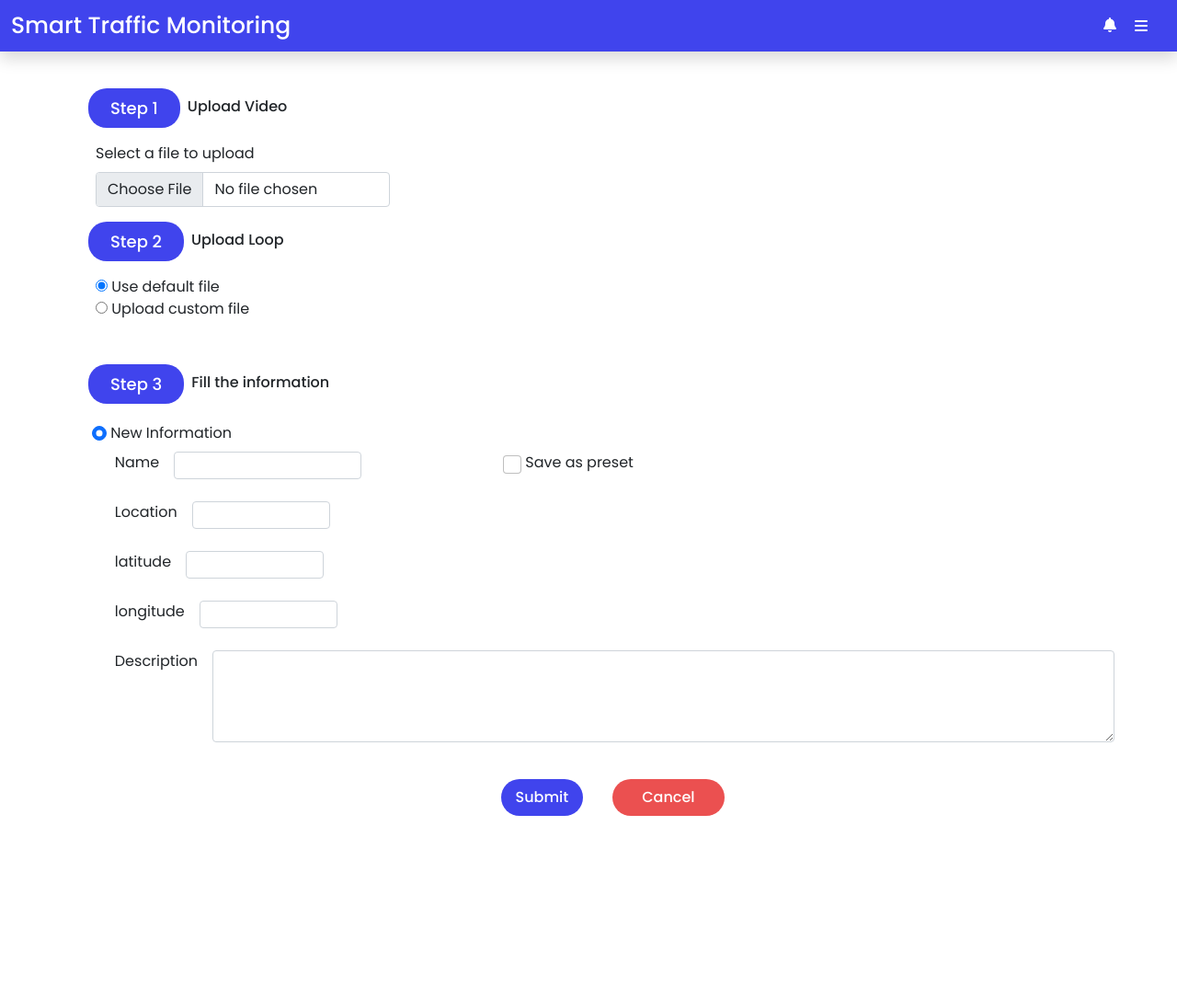
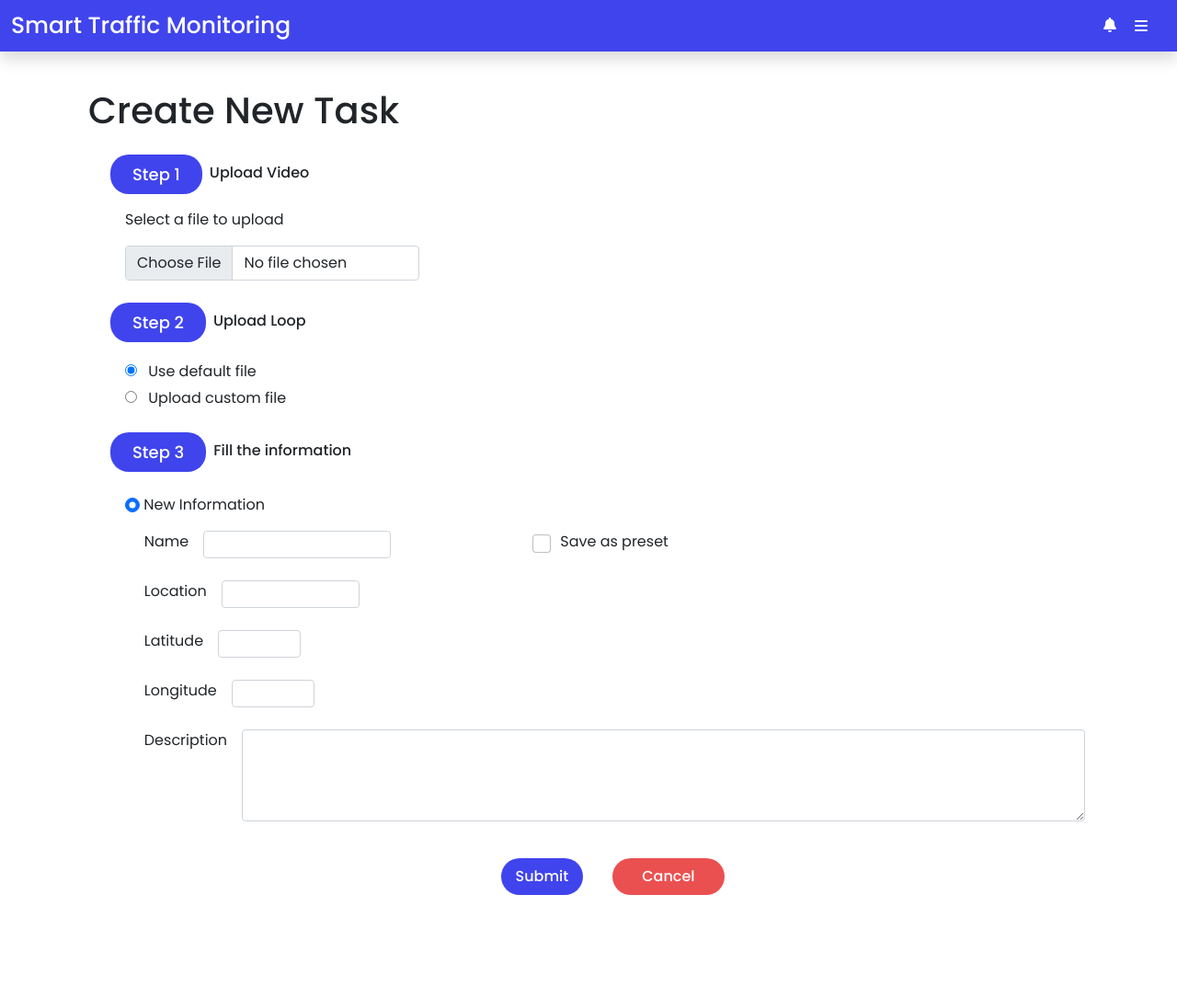
Before and after one commit to 6410685082/CN332_AAA, a Django app: page /create-task/ in a window 1280 px wide. Shown: the whole page at 92% size. Before the commit the page ends 887 px from the top, so only its background shows below. Run offline with Django 4.2, Linux system fonts and the light colour scheme; a user stored in the database is signed in; data comes from the database, SQL or seed files in the repository; parts of the project's set-up code (start-up, migrations or seed data) failed here and were passed over; some libraries are stand-ins or nearby versions.

Commit message:
edit task ui and load static

```diff
--- a/SmartTrafficMonitoring/task/templates/task/create_task.html
+++ b/SmartTrafficMonitoring/task/templates/task/create_task.html
@@ -3,41 +3,41 @@
 {% block body %}
 
 <div class="container">
+    <h1>Create New Task</h1>
     <form method="post" enctype="multipart/form-data" action="{% url 'task:create_task' %}">
         {% csrf_token %}
-
-        <div class="step-1">
+        <div class="step-1 m-4">
             <div class="d-flex upload-header">
                 <p class="step">Step 1</p>
                 <p class="m-2">Upload Video</p>
             </div>
-            <div class="mb-3 upload-file">
-                <label for="" class="form-label">Select a file to upload</label>
-                <input class="form-control" type="file" name="input_vdo" accept="video/mp4,video/x-m4v,video/*" required>
+            <div class="upload-file">
+                <label for="" class="form-label m-2 mt-0">Select a file to upload</label>
+                <input class="form-control m-2" type="file" name="input_vdo" accept="video/mp4,video/x-m4v,video/*" required>
             </div>
         </div>
-        <div class="step-2">
+        <div class="step-2 m-4">
             <div class="d-flex upload-header">
                 <p class="step">Step 2</p>
                 <p class="m-2">Upload Loop</p>
             </div>
             <div class="mb-3 upload-file">
                 <label>
-                    <input type="radio" name="file-choice" value="default" checked> Use default file
+                    <input type="radio" name="file-choice" value="default" class="m-2" checked> Use default file
                 </label>
                 <br>
                 <label>
-                    <input type="radio" name="file-choice" value="custom"> Upload custom file
+                    <input type="radio" name="file-choice" value="custom" class="m-2"> Upload custom file
                 </label>
-                <input class="form-control" type="file" name="loop" accept="application/JSON" id="custom-file" style="display: none;">
+                <input class="form-control m-2" type="file" name="loop" accept="application/JSON" id="custom-file" style="display: none;">
             </div>
         </div>
-        <div class="mt-5 step-3">
+        <div class="step-3 m-4">
             <div class="d-flex information-header">
                 <p class="step">Step 3</p>
                 <p class="m-2">Fill the information</p>
             </div>
-            <div class="information">
+            <div class="information m-2">
                 {% if preset_tasks %}
                 <div class="input-group">
                     <div class="d-flex preset">
@@ -56,31 +56,31 @@
                     </div>
                 </div>
                 {% endif %}
-                <div class="new-info-check-box m-1">
+                <div class="new-info-check-box m-2">
                     <input class="form-check-input" type="radio" name="input_type" id="newinfo" value="new" checked>
                     <label for="newinfo">New Information</label>
                 </div>
-                <div class="d-flex name">
+                <div class="d-flex name mt-3">
                     <div class="d-flex name-box">
                         <label for="" class="form-label">Name</label>
                         <input type="text" class="form-control name-box" id="name" name="name">
                     </div>
                     <div class="d-flex save-preset-check">
-                        <input class="form-check-input me-1" type="checkbox" value="True" id="preset" name="preset">
+                        <input class="form-check-input" type="checkbox" value="True" id="preset" name="preset">
                         <label for="preset">Save as preset</label>
                     </div>
                 </div>
-                <div class="d-flex location">
+                <div class="d-flex location mt-4">
                     <label for="location">Location</label>
                     <input type="text" class="form-control name-box" id="location" name="location">
                 </div>
                 <div class="d-flex location">
-                    <label for="latitude">latitude</label>
-                    <input type="number" min="-90.00" max="90.00" class="form-control name-box" id="latitude" name="latitude">
+                    <label for="latitude">Latitude</label>
+                    <input type="number" min="-90.00" max="90.00" class="form-control latitude" id="latitude" name="latitude">
                 </div>
                 <div class="d-flex location">
-                    <label for="longitude">longitude</label>
-                    <input type="number" min="-180.00" max="180.00" class="form-control name-box" id="longitude" name="longitude">
+                    <label for="longitude">Longitude</label>
+                    <input type="number" min="-180.00" max="180.00" class="form-control longitude" id="longitude" name="longitude">
                 </div>
                 <div class="d-flex description">
                     <label for="description" class="form-label">Description</label>
--- a/SmartTrafficMonitoring/task/templates/task/index.html
+++ b/SmartTrafficMonitoring/task/templates/task/index.html
@@ -1,4 +1,5 @@
 {% extends 'task/layout.html' %}
+{% load static %}
 {% block body %}
 
     <!-- ============ task ============ -->
@@ -48,12 +49,9 @@
                         <div class="modal-content">
                           <div class="modal-header">
                             <h5 class="modal-title text-danger" id="exampleModalLongTitle">Delete Task</h5>
-                            <button type="button" class="close" data-dismiss="modal" aria-label="Close">
-                              <span aria-hidden="true">&times;</span>
-                            </button>
                           </div>
                           <div class="modal-body">
-                            Do you want to delete this task?
+                            <h5 class="text-muted">Do you want to delete this task?</h5>
                           </div>
                           <div class="modal-footer">
                             <button type="button" class="btn btn-secondary" data-dismiss="modal">Cancel</button>
--- a/SmartTrafficMonitoring/task/templates/task/notifications.html
+++ b/SmartTrafficMonitoring/task/templates/task/notifications.html
@@ -1,10 +1,12 @@
 {% extends 'task/layout.html' %}
+{% load static %}
 {% block body %}
 
 <div class="notification-area">
     <h1>NOTIFICATIONS</h1>
     <div class="notification">
         <div class="notification-table">
+            {% if notifications %}
             <table class="table table-hover">
                 <thead>
                 <tr>
@@ -29,6 +31,10 @@
                 {% endfor %}
                 </tbody>
             </table>
+            {% else %}
+            <hr>
+            <h2 class="text-muted">No Notifications Here...</h2>
+            {% endif %}
         </div>
     </div>
 </div>
```
Also changed, not shown: SmartTrafficMonitoring/task/templates/task/layout.html (+1 -44 lines), SmartTrafficMonitoring/task/templates/task/update_task.html (+10 -29 lines).
